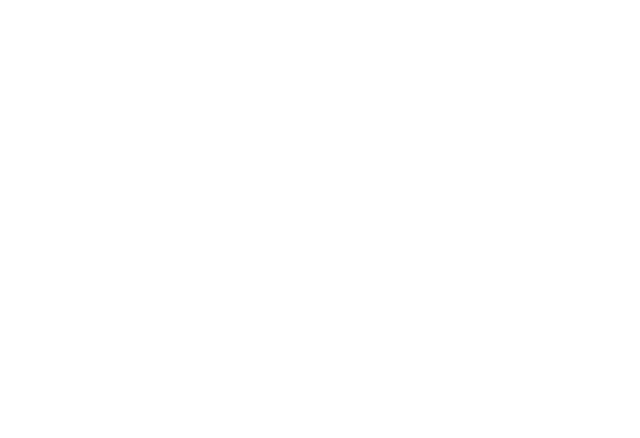
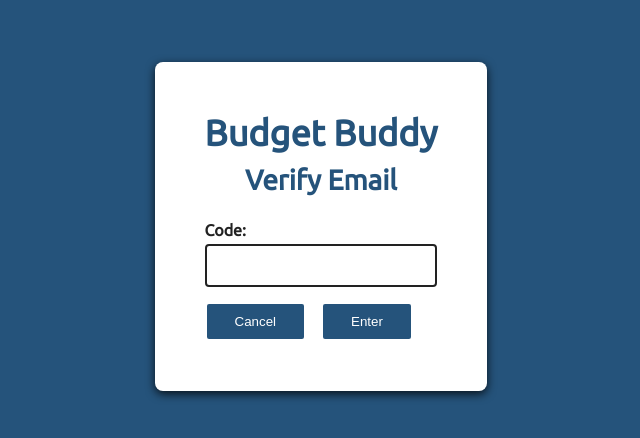
Before and after one commit to Group-Saber/saber-budget-buddy, a React (Create React App) app in the folder budget_buddy_frontend/: page /verify in a window 1280 px wide. Before the commit this address had no page. Shown: the part 174-612 px from the top of the page, without its empty margins (319-959 px from the left). Built offline with nearby package versions, Linux system fonts and the light colour scheme; the HTML template or start-up script is replaced by a standard one.

Commit message:
VerifyPage created

```diff
--- a/budget_buddy_frontend/src/App.css
+++ b/budget_buddy_frontend/src/App.css
@@ -163,13 +163,6 @@
 
 .panel-name:hover .dropdown-content {
   display: block;
-}
-
-.avatar {
-  vertical-align: middle;
-  width: 50px;
-  height: 50px;
-  border-radius: 50%;
 }
 
 /** SidePanel
--- a/budget_buddy_frontend/src/App.js
+++ b/budget_buddy_frontend/src/App.js
@@ -4,6 +4,7 @@
 import Panel from './components/Panel';
 import LoginPage from './pages/LoginPage';
 import SignupPage from './pages/SignupPage';
+import VerifyPage from './pages/VerifyPage';
 
 function App() {
   let [uid, setUID] = useState('')
@@ -29,6 +30,7 @@
           <Route path='/main' element={<Navigate to='/main/dashboard'></Navigate>}></Route>
           <Route path='/login' element={<LoginPage uid={updateUID} />}></Route>
           <Route path='/signup' element={<SignupPage />}></Route>
+          <Route path='/verify' element={<VerifyPage />}></Route>
           <Route path='/main/*' element={<Panel uid={uid} />}></Route>
         </Routes>
       </div>
--- a/budget_buddy_frontend/src/pages/DebtPage.js
+++ b/budget_buddy_frontend/src/pages/DebtPage.js
@@ -197,7 +197,7 @@
                                 <li className='debts-row' id={index}>
                                     <div className="col col-1" data-label="Name" id={index}>{debt.name}</div>
                                     <div className="col col-2" data-label="Amount" id={index}>{debt.amount.toFixed(2)}</div>
-                                    <div className="col col-3" data-label="Note" id={index}>{debt.note.length > 50 ? debt.note.substring(0, 50) + '...' : debt.note}</div>
+                                    <div className="col col-3" data-label="Note" id={index}>{debt.note.length > 25 ? debt.note.substring(0, 25) + '...' : debt.note}</div>
                                     <div className="col col-4" data-label="Date" id={index}>{formatDate(new Date(debt.date))}</div>
                                 </li>
                             </div>
@@ -217,7 +217,7 @@
                                 <li className='debts-row' id={index}>
                                     <div className="col col-1" data-label="Name" id={index}>{pay.name}</div>
                                     <div className="col col-2" data-label="Amount" id={index}>{pay.amount.toFixed(2)}</div>
-                                    <div className="col col-3" data-label="Note" id={index}>{pay.note.length > 50 ? pay.note.substring(0, 50) + '...' : pay.note}</div>
+                                    <div className="col col-3" data-label="Note" id={index}>{pay.note.length > 30 ? pay.note.substring(0, 30) + '...' : pay.note}</div>
                                     <div className="col col-4" data-label="Date" id={index}>{formatDate(new Date(pay.paid))}</div>
                                 </li>
                             </div>
--- a/budget_buddy_frontend/src/pages/LoginPage.js
+++ b/budget_buddy_frontend/src/pages/LoginPage.js
@@ -10,8 +10,8 @@
     let login = async () => {
         if(email !== '' && password !== '') {
             const creds = {
-                'email': document.getElementById('email').value,
-                'password': document.getElementById('password').value,
+                'email': email,
+                'password': password,
             }
 
             let response = await fetch(`http://127.0.0.1:8000/app/login/`, {
@@ -65,7 +65,7 @@
                 </div>
                 {error !== '' ? <div className='login-error'>{error}</div> : null}
                 <div>
-                    <button className='login-button' onClick={()=>navigate('/signup')}>Signup</button>
+                    <button className='login-button' onClick={() => navigate('/signup')}>Signup</button>
                     <button className='login-button' onClick={login}>Login</button>
                 </div>
             </div>
--- a/budget_buddy_frontend/src/pages/SignupPage.js
+++ b/budget_buddy_frontend/src/pages/SignupPage.js
@@ -3,7 +3,7 @@
 
 const SignupPage = () => {
     let [email, setEmail] =  useState('')
-    let [password, setPassword] =  useState('')
+    let [pass, setPassword] =  useState('')
     let [repass, setRepass] =  useState('')
     let [first, setFirst] =  useState('')
     let [last, setLast] =  useState('')
@@ -11,28 +11,30 @@
     const navigate = useNavigate()
 
     let signup = async () => {
-        if(email !== '' && password !== '' && repass !== '' && first !== '' && last !== '' && password === repass) {
+        if(email !== '' && pass !== '' && repass !== '' && first !== '' && last !== '' && pass.length >= 8 && pass === repass) {
             const creds = {
-                'email': document.getElementById('email').value,
-                'password': document.getElementById('password').value,
-                'first': document.getElementById('first').value,
-                'last': document.getElementById('last').value,
+                'email': email,
+                'password': pass,
+                'first': first,
+                'last': last,
             }
+            navigate('/verify', {state:creds})
+            // let response = await fetch(`http://127.0.0.1:8000/app/signup/`, {
+            //         method: "POST",
+            //         headers: {
+            //             'Content-type': 'application/json'
+            //         },
+            //         body: JSON.stringify(creds)
+            // })
+            // let data = response.json()
 
-            let response = await fetch(`http://127.0.0.1:8000/app/signup/`, {
-                    method: "POST",
-                    headers: {
-                        'Content-type': 'application/json'
-                    },
-                    body: JSON.stringify(creds)
-            })
-            let data = response.json()
-
-            if(data !== '') {
-                navigate('/login')
-            }
+            // if(data !== '') {
+            //     navigate('/login')
+            // }
         } else {
-            if(password !== repass) {
+            if(pass.length < 8) {
+                setError('Password must be at least 8 characters.')
+            } else if(pass !== repass) {
                 setError('Passwords do not match.')
             } else {
                 setError('Missing fields.')
@@ -82,7 +84,7 @@
                     <label>Email:</label>
                     <input id="email" type="email" onChange={handleChange}></input>
                 </div>
-                <div className={error === '' || password !== '' ? 'login-input' : 'login-input error'}>
+                <div className={error === '' || pass !== '' ? 'login-input' : 'login-input error'}>
                     <label>Password:</label>
                     <input id="password" type="password" onChange={handleChange}></input>
                 </div>
@@ -92,7 +94,7 @@
                 </div>
                 {error !== '' ? <div className='login-error'>{error}</div> : null}
                 <div>
-                    <button className='login-button' onClick={()=>navigate('/login')}>Login</button>
+                    <button className='login-button' onClick={() => navigate('/login')}>Login</button>
                     <button className='login-button' onClick={signup}>Signup</button>
                 </div>
             </div>
--- /dev/null
+++ b/budget_buddy_frontend/src/pages/VerifyPage.js
@@ -0,0 +1,43 @@
+import React, { useState } from "react";
+import { useNavigate, useLocation } from 'react-router-dom'
+
+const VerifyPage = () => {
+    let [code, setCode] = useState('')
+    let [error, setError] = useState('')
+    const navigate = useNavigate()
+    const location = useLocation()
+    const test = 'A3NS0J'
+
+    let verify = () => {
+        if(code === test) {
+            console.log(location.state)
+            navigate('/login')
+        } else {
+            setError('Invalid code.')
+        }
+    }
+
+    let handleChange = (e) => {
+        setCode(e.target.value)
+    }
+
+    return (
+        <div className="login-body">
+            <div className="login-info">
+                <div className='login-title'>Budget Buddy</div>
+                <div className='login-sub'>Verify Email</div>
+                <div className={error === '' || code !== '' ? 'login-input' : 'login-input error'}>
+                    <label>Code:</label>
+                    <input id="code" type="text" onChange={handleChange}></input>
+                </div>
+                {error !== '' ? <div className='login-error'>{error}</div> : null}
+                <div>
+                    <button className='login-button' onClick={() => navigate('/login')}>Cancel</button>
+                    <button className='login-button' onClick={verify}>Enter</button>
+                </div>
+            </div>
+        </div>
+    )
+}
+
+export default VerifyPage
```
Also changed, not shown: 2 other files (tests, documents, lock files or other folders).
